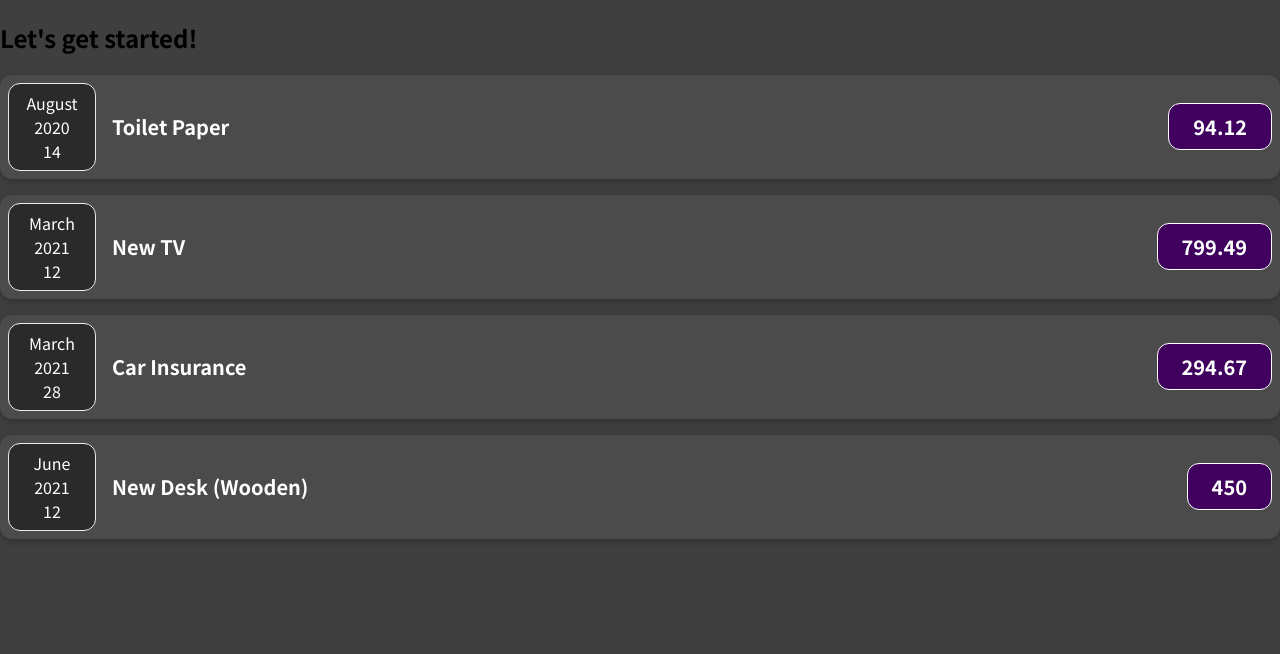
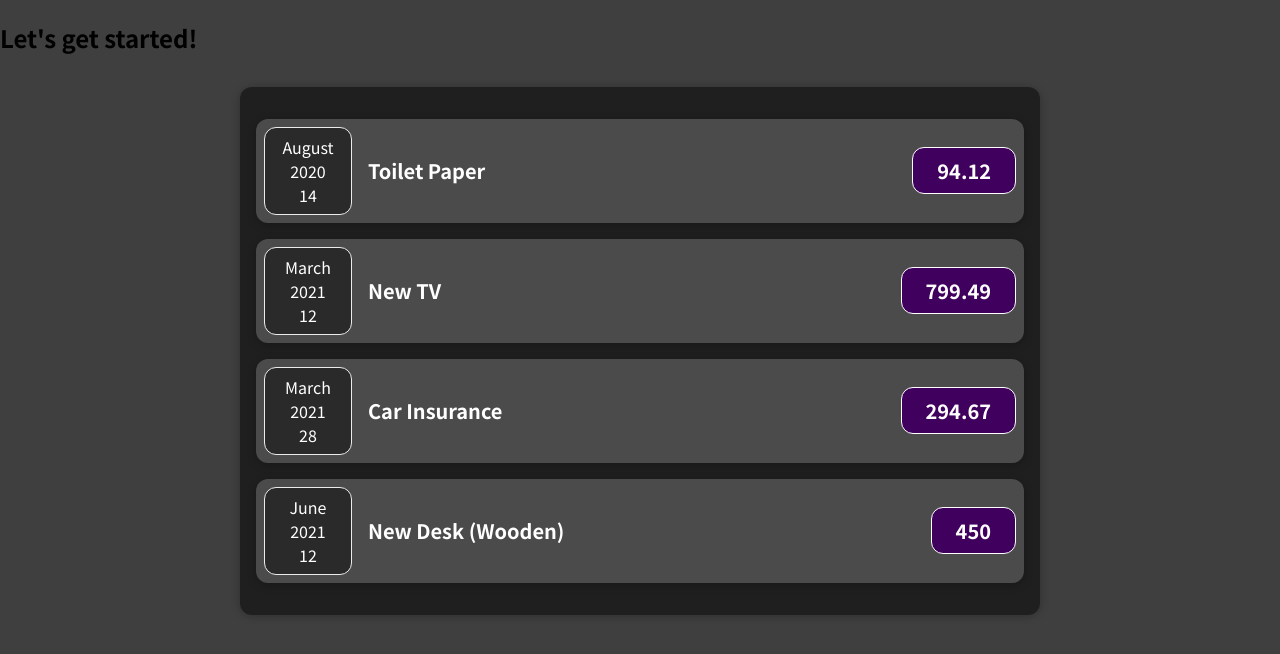
Before and after one commit to DevAntonioRogers/Expense-Tracker, a JavaScript app: page / in a window 1280 px wide. Shown: the top 654 px of the page. Built offline with nearby package versions, Linux system fonts and the light colour scheme.

Commit message:
Added more styling

```diff
--- a/src/App.js
+++ b/src/App.js
@@ -1,4 +1,4 @@
-import ExpenseItem from "./components/ExpenseItem";
+import Expenses from "./components/Expenses";
 
 function App() {
   const expenses = [
@@ -23,12 +23,10 @@
     },
   ];
   return (
+
     <div>
       <h2>Let's get started!</h2>
-      <ExpenseItem title={expenses[0].title} amount={expenses[0].amount} date={expenses[0].date}></ExpenseItem>
-      <ExpenseItem title={expenses[1].title} amount={expenses[1].amount} date={expenses[1].date}></ExpenseItem>
-      <ExpenseItem title={expenses[2].title} amount={expenses[2].amount} date={expenses[2].date}></ExpenseItem>
-      <ExpenseItem title={expenses[3].title} amount={expenses[3].amount} date={expenses[3].date}></ExpenseItem>
+      <Expenses items={expenses} />
     </div>
 
 
--- /dev/null
+++ b/src/components/Expenses.css
@@ -0,0 +1,9 @@
+.expenses {
+  padding: 1rem;
+  background-color: rgb(31, 31, 31);
+  margin: 2rem auto;
+  width: 50rem;
+  max-width: 95%;
+  border-radius: 12px;
+  box-shadow: 0 1px 8px rgba(0, 0, 0, 0.25);
+}
--- /dev/null
+++ b/src/components/Expenses.js
@@ -0,0 +1,17 @@
+
+import ExpenseItem from './ExpenseItem'
+import './Expenses.css'
+
+
+function Expenses(props) {
+  return (
+    <div className="expenses">
+      <ExpenseItem title={props.items[0].title} amount={props.items[0].amount} date={props.items[0].date}></ExpenseItem>
+      <ExpenseItem title={props.items[1].title} amount={props.items[1].amount} date={props.items[1].date}></ExpenseItem>
+      <ExpenseItem title={props.items[2].title} amount={props.items[2].amount} date={props.items[2].date}></ExpenseItem>
+      <ExpenseItem title={props.items[3].title} amount={props.items[3].amount} date={props.items[3].date}></ExpenseItem>
+    </div>
+  )
+}
+
+export default Expenses
```
